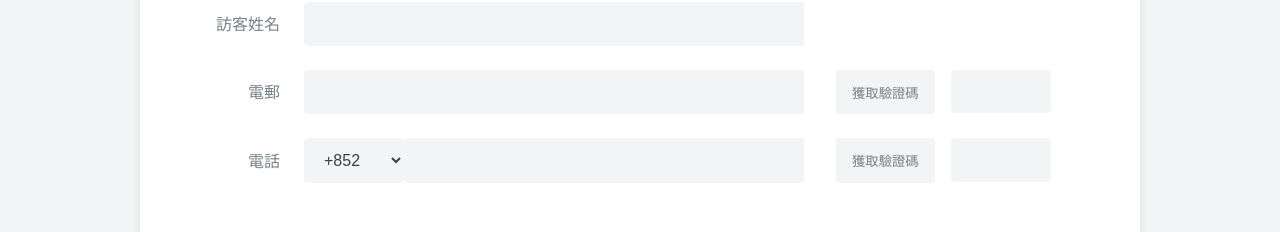
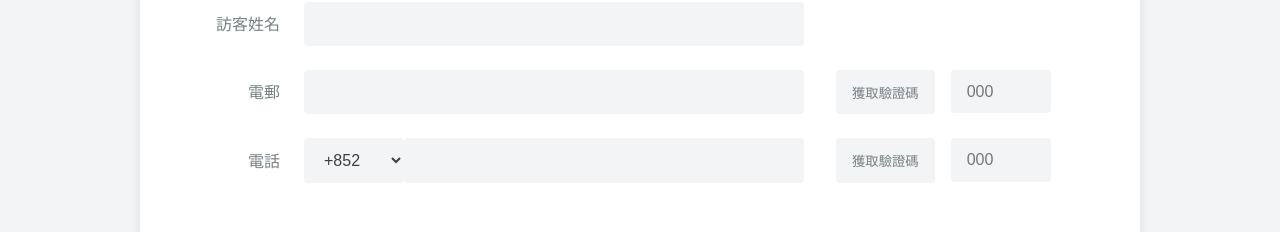
Before and after one commit to ywkdeborahdev/uiux_just_rent_car, a React (Vite) app: page /booking/1 in a window 1280 px wide. Shown: the part 517-749 px from the top of the page. Built offline with nearby package versions, Linux system fonts and the light colour scheme.

Commit message:
fixed booking steps button

```diff
--- a/src/components/BookingStep3/BookingStep3.tsx
+++ b/src/components/BookingStep3/BookingStep3.tsx
@@ -80,7 +80,7 @@ const BookingStep3: React.FC<BookingStep3Props> = ({ car, t, contactData, bookin
                         </div>
                         <div className="payment-input-group">
                             <label htmlFor="cardNumber">{t('bookingPage.step3.cardLabel')}</label>
-                            <input type="text" id="cardNumber" placeholder="xxxx xxxx xxxx xxxx" onChange={handlePaymentChange} onBlur={handlePaymentBlur} />
+                            <input type="text" id="cardNumber" placeholder="1234 1234 1234 1234" onChange={handlePaymentChange} onBlur={handlePaymentBlur} />
                             {errors.cardNumber && <p className="error-text-payment">{errors.cardNumber}</p>}
                         </div>
                         <div className="payment-input-row">
--- a/src/components/PhoneInput/PhoneInput.tsx
+++ b/src/components/PhoneInput/PhoneInput.tsx
@@ -97,6 +97,7 @@ const PhoneInput: React.FC<PhoneInputProps> = ({
                         onChange={handleChange}
                         onBlur={handleBlur}
                         onFocus={handleFocus}
+                        placeholder="000"
                     />
                     {codeError && <p className="error-text code-error">{codeError}</p>}
                 </div>
--- a/src/components/VerificationInput/VerificationInput.tsx
+++ b/src/components/VerificationInput/VerificationInput.tsx
@@ -70,6 +70,7 @@ const VerificationInput: React.FC<VerificationInputProps> = ({ label, id, value,
                         onChange={handleChange}
                         onBlur={handleBlur}
                         onFocus={handleFocus}
+                        placeholder="000"
                     />
                     {codeError && <p className="error-text code-error">{codeError}</p>}
                 </div>
--- a/src/pages/BookingPage.tsx
+++ b/src/pages/BookingPage.tsx
@@ -302,11 +302,11 @@ const BookingPage: React.FC<BookingPageProps> = ({ t }) => {
                     )}
 
                     <div className="booking-navigation">
-                        {(currentStep == 2 && !currentUser) || currentStep == 3 && (
+                        {((currentStep == 2 && !currentUser) || currentStep == 3) ? (
                             <button onClick={handlePreviousStep} className="prev-step-button">
                                 {t('bookingPage.prevStep')}
                             </button>
-                        )}
+                        ) : null}
                         {currentStep === 3 ?
                             <button onClick={handleNextStep} className="submit-button">
                                 {t('bookingPage.submit')}
```
